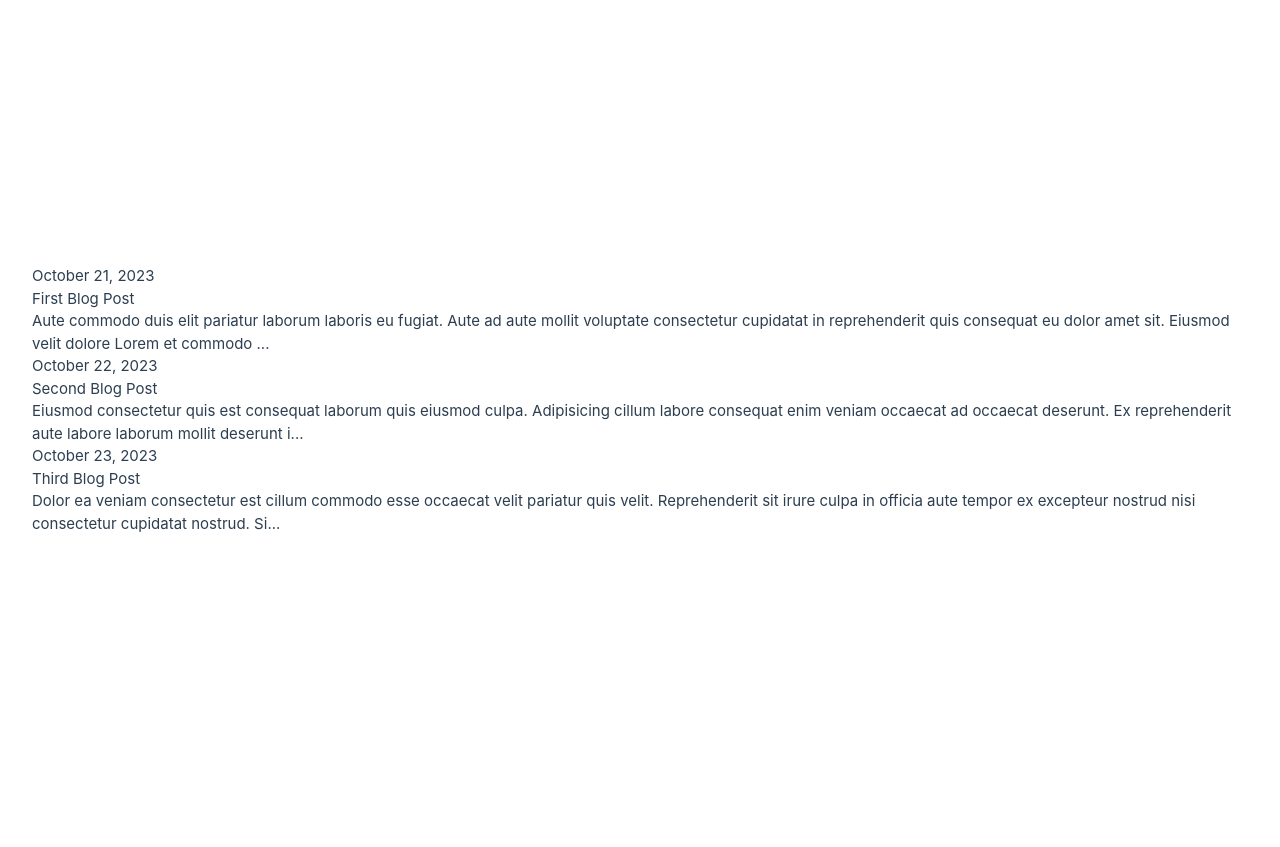
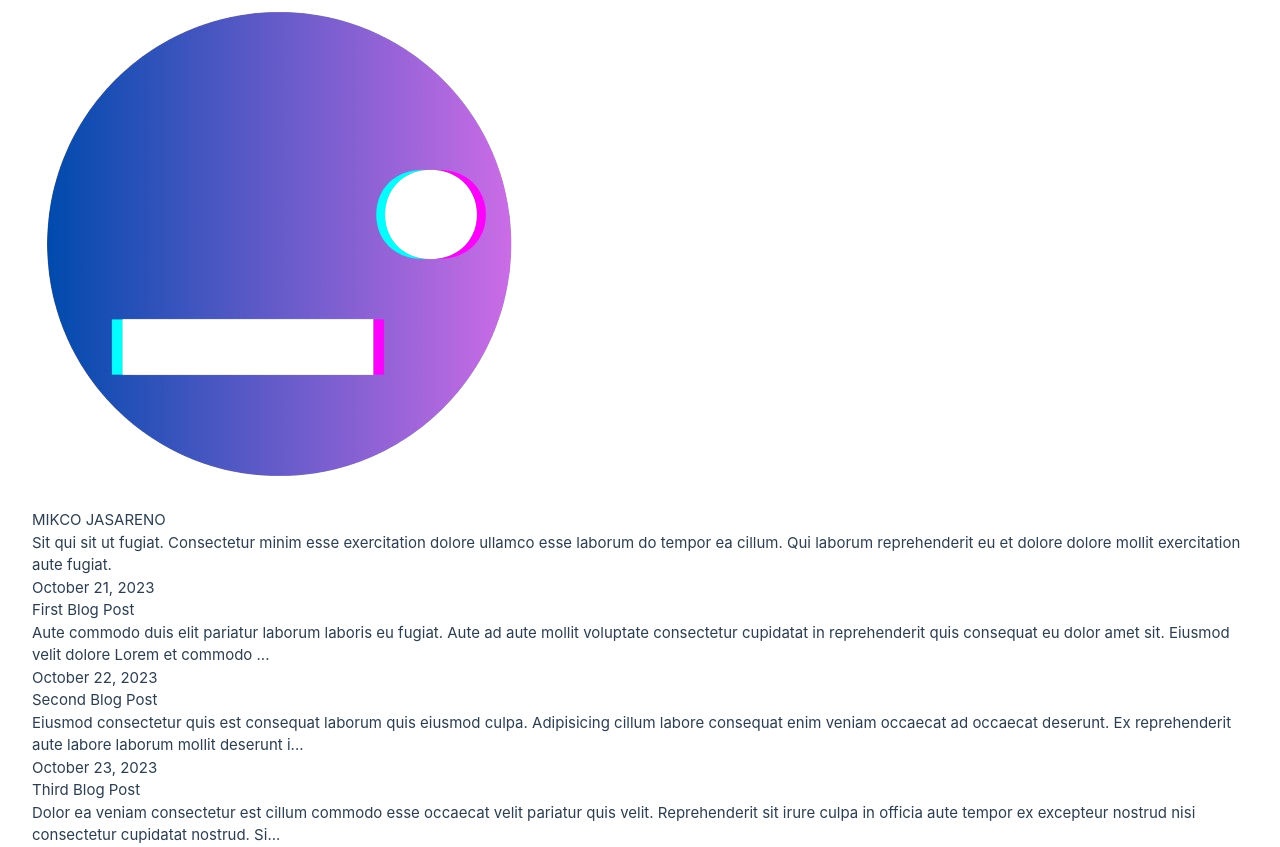
Before and after one commit to sunkenquest/vue-strapi-cms-blog, a Vue app in the folder cms-frontend/: page / in a window 1280 px wide. Before the commit the page ends 800 px from the top, so only its background shows below. Built offline with nearby package versions, Linux system fonts and the light colour scheme.

Commit message:
feat: add header designs following atomic structure (#3)

```diff
--- a/cms-frontend/src/assets/base.css
+++ b/cms-frontend/src/assets/base.css
@@ -4,7 +4,7 @@
   --vt-c-white-soft: #f8f8f8;
   --vt-c-white-mute: #f2f2f2;
 
-  --vt-c-black: #181818;
+  --vt-c-black: #222121;
   --vt-c-black-soft: #222222;
   --vt-c-black-mute: #282828;
 
@@ -67,17 +67,7 @@ body {
     background-color 0.5s;
   line-height: 1.6;
   font-family:
-    Inter,
-    -apple-system,
     BlinkMacSystemFont,
-    'Segoe UI',
-    Roboto,
-    Oxygen,
-    Ubuntu,
-    Cantarell,
-    'Fira Sans',
-    'Droid Sans',
-    'Helvetica Neue',
     sans-serif;
   font-size: 15px;
   text-rendering: optimizeLegibility;
--- a/cms-frontend/src/assets/main.css
+++ b/cms-frontend/src/assets/main.css
@@ -9,6 +9,7 @@
   margin: 0 auto;
   padding: 2rem;
   font-weight: normal;
+  justify-items: center;
 }
 
 a,
@@ -33,6 +34,7 @@ a,
 
   #app {
     display: grid;
+    justify-items: center;
     padding: 0 2rem;
   }
 }
--- a/cms-frontend/src/components/atoms/BlogContentAtom.vue
+++ b/cms-frontend/src/components/atoms/BlogContentAtom.vue
@@ -1,5 +1,5 @@
 <template>
-    <p class="text-[1.5rem] leading-[1.6] text-gray-700" :class="props.customClass">
+    <p class="text-[1.4rem] leading-[1.6] text-gray-700" :class="props.customClass">
         <slot />
     </p>
 </template>
--- /dev/null
+++ b/cms-frontend/src/components/atoms/BlogHeaderBioAtom.vue
@@ -0,0 +1,17 @@
+<template>
+    <p class="text-[1.2rem] leading-[1.1] text-center">{{ text }}</p>
+</template>
+
+<script lang="ts">
+import { defineComponent, type PropType } from 'vue';
+
+export default defineComponent({
+    name: 'BioAtom',
+    props: {
+        text: {
+            type: String as PropType<string>,
+            required: true,
+        },
+    },
+});
+</script>
--- /dev/null
+++ b/cms-frontend/src/components/atoms/BlogHeaderHeroAtom.vue
@@ -0,0 +1,17 @@
+<template>
+    <img :src="imageUrl" alt="Profile image" class="h-[50px]" />
+</template>
+
+<script lang="ts">
+import { defineComponent, type PropType } from 'vue';
+
+export default defineComponent({
+    name: 'HeroImage',
+    props: {
+        imageUrl: {
+            type: String as PropType<string>,
+            required: true,
+        }
+    },
+});
+</script>
--- /dev/null
+++ b/cms-frontend/src/components/atoms/BlogHeaderTitleAtom.vue
@@ -0,0 +1,17 @@
+<template>
+    <p class="text-sm font-medium tracking-widest">{{ title }}</p>
+</template>
+
+<script lang="ts">
+import { defineComponent, type PropType } from 'vue';
+
+export default defineComponent({
+    name: 'BlogHeaderTitleAtom',
+    props: {
+        title: {
+            type: String as PropType<string>,
+            required: true,
+        },
+    },
+});
+</script>
--- a/cms-frontend/src/components/molecules/BlogContainerMolecule.vue
+++ b/cms-frontend/src/components/molecules/BlogContainerMolecule.vue
@@ -1,5 +1,6 @@
 <template>
-    <figure class="bg-slate-100 p-8 w-[50rem] h-[20rem] m-4">
+    <figure
+        class="bg-slate-100 p-8 w-full sm:w-[30rem] md:w-[40rem] lg:w-[50rem] h-[20rem] m-4 shadow-[0_4px_6px_rgba(255,255,255,0.4)]">
         <figcaption class="text-center font-medium space-y-2">
             <span class="text-sky-500 dark:text-sky-400">
                 <BlogDateAtom :date="props.date" />
--- /dev/null
+++ b/cms-frontend/src/components/molecules/BlogHeaderMolecule.vue
@@ -0,0 +1,35 @@
+<template>
+    <div class="my-10 flex flex-col items-center space-y-1 sm:w-[30rem] md:w-[40rem] lg:w-[50rem]">
+        <BlogHeaderHeroAtom :imageUrl="props.imageUrl" :alt="props.alt" />
+        <BlogHeaderTitleAtom :title="props.title" />
+        <div class="py-5">
+            <BlogHeaderBioAtom :text="props.text" />
+        </div>
+    </div>
+</template>
+
+<script setup lang="ts">
+import { defineProps } from 'vue';
+import BlogHeaderBioAtom from '../atoms/BlogHeaderBioAtom.vue';
+import BlogHeaderHeroAtom from '../atoms/BlogHeaderHeroAtom.vue';
+import BlogHeaderTitleAtom from '../atoms/BlogHeaderTitleAtom.vue';
+
+const props = defineProps({
+    imageUrl: {
+        type: String,
+        required: true
+    },
+    alt: {
+        type: String,
+        required: true
+    },
+    title: {
+        type: String,
+        required: true
+    },
+    text: {
+        type: String,
+        required: true
+    }
+});
+</script>
--- a/cms-frontend/src/components/organisms/BlogContentOrg.vue
+++ b/cms-frontend/src/components/organisms/BlogContentOrg.vue
@@ -1,15 +1,25 @@
+<template>
+    <BlogHeaderMolecule :imageUrl="profile.imageUrl" :alt="profile.alt" :title="profile.title" :text="profile.text" />
+    <BlogContainerMolecule v-for="post in posts" :key="post.id" :title="post.title" :date="post.date"
+        :content="post.excerpt" />
+</template>
+
 <script setup lang="ts">
 import { ref } from 'vue'
 import BlogContainerMolecule from '@/components/molecules/BlogContainerMolecule.vue'
+import BlogHeaderMolecule from '@/components/molecules/BlogHeaderMolecule.vue'
 
 const posts = ref([
     { id: 1, title: 'First Blog Post', excerpt: 'Aute commodo duis elit pariatur laborum laboris eu fugiat. Aute ad aute mollit voluptate consectetur cupidatat in reprehenderit quis consequat eu dolor amet sit. Eiusmod velit dolore Lorem et commodo ipsum aute tempor officia.', date: '2023-10-21' },
     { id: 2, title: 'Second Blog Post', excerpt: 'Eiusmod consectetur quis est consequat laborum quis eiusmod culpa. Adipisicing cillum labore consequat enim veniam occaecat ad occaecat deserunt. Ex reprehenderit aute labore laborum mollit deserunt ipsum mollit.', date: '2023-10-22' },
     { id: 3, title: 'Third Blog Post', excerpt: 'Dolor ea veniam consectetur est cillum commodo esse occaecat velit pariatur quis velit. Reprehenderit sit irure culpa in officia aute tempor ex excepteur nostrud nisi consectetur cupidatat nostrud. Sint aliqua ullamco Lorem reprehenderit reprehenderit deserunt occaecat deserunt ullamco commodo qui et nisi labore..', date: '2023-10-23' },
 ])
+
+const profile = ref({
+    imageUrl: new URL('@/assets/images/hero.png', import.meta.url).href,
+    alt: "A descriptive hero image",
+    title: "MIKCO JASARENO",
+    text: "Sit qui sit ut fugiat. Consectetur minim esse exercitation dolore ullamco esse laborum do tempor ea cillum. Qui laborum reprehenderit eu et dolore dolore mollit exercitation aute fugiat."
+});
+
 </script>
-
-<template>
-    <BlogContainerMolecule v-for="post in posts" :key="post.id" :title="post.title" :date="post.date"
-        :content="post.excerpt" />
-</template>
```
Also changed, not shown: cms-frontend/src/assets/images/hero.png (added).
